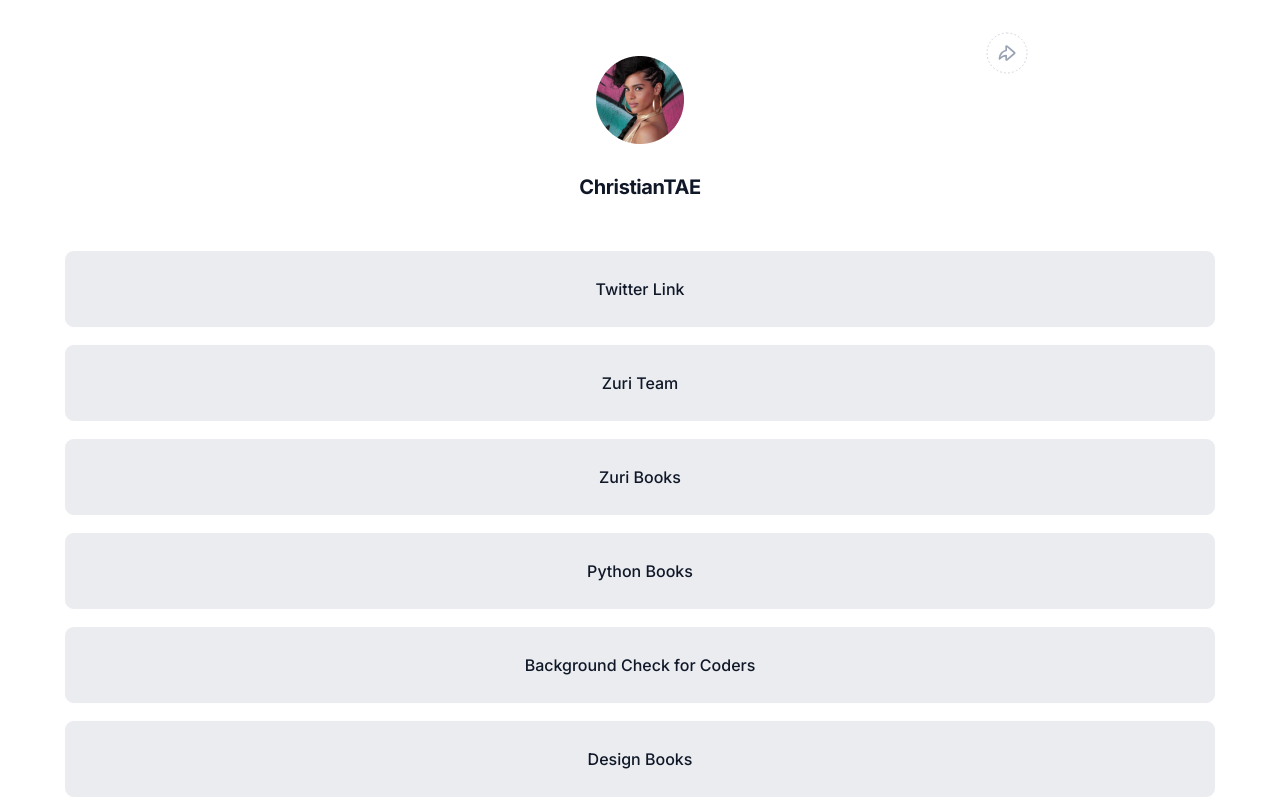
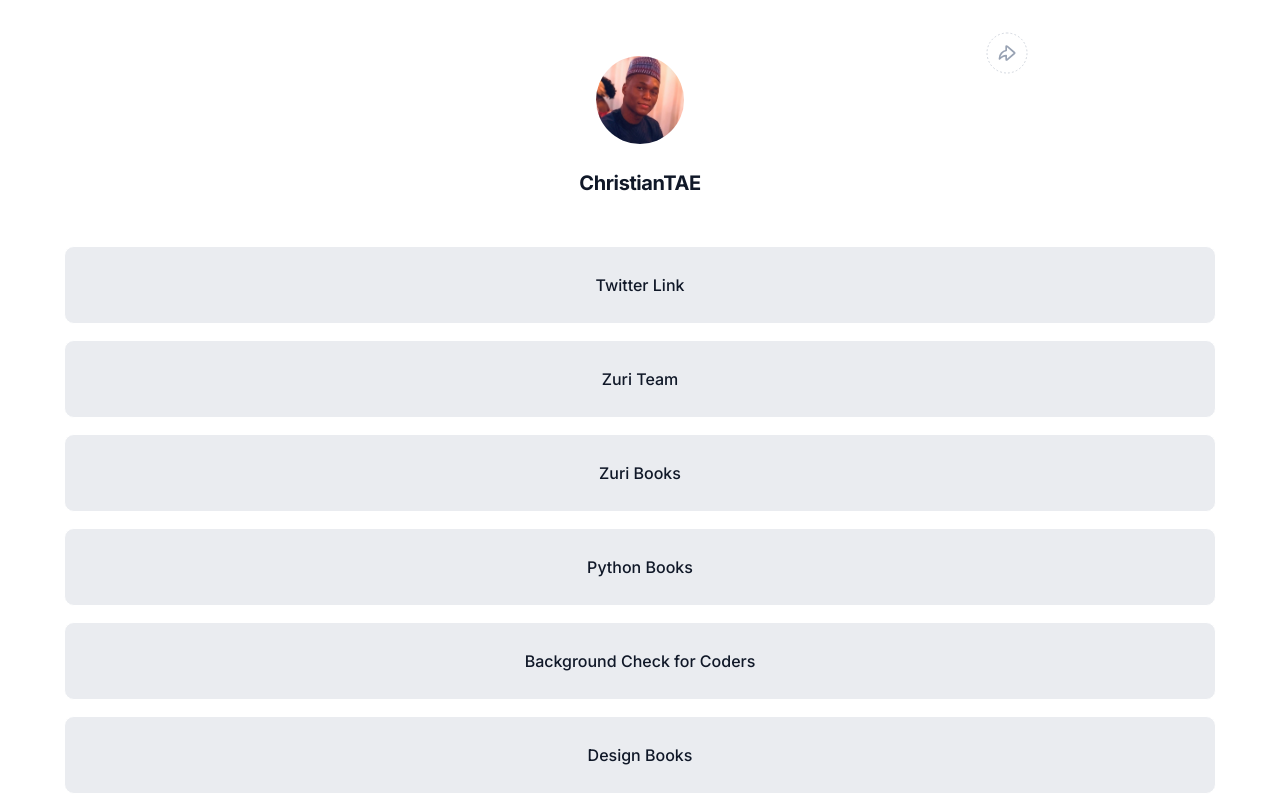
Before and after one commit to heytega/linkforest, a React (Create React App) app: page / in a window 1280 px wide. Shown: the top 800 px of the page. Built offline with nearby package versions, Linux system fonts and the light colour scheme.

Commit message:
modification: Improved on the build of the Profile image section

```diff
--- a/src/component_folder/header_folder/Header.css
+++ b/src/component_folder/header_folder/Header.css
@@ -24,6 +24,20 @@
     text-align: center;
     padding-top: 3.5rem;
     position: relative;
+}
+
+.profileImage-container {
+    height: 88px;
+    width: 88px;
+    border-radius: 50px;
+    margin: auto;
+}
+
+.profileImage-container img {
+    width: 100%;
+    height: 100%;
+    border-radius: 50px;
+    cursor: pointer;
 }
 
 .profile-section #twitter{
--- a/src/component_folder/header_folder/Header.js
+++ b/src/component_folder/header_folder/Header.js
@@ -1,6 +1,6 @@
 import React from "react";
 import "./Header.css";
-import Profile_img from "../../images/profile_img.png";
+import Profile_img from "../../images/profile_img.jpg";
 import Share_btn from "../../images/share_btn.svg";
 import Share_btn_mob from "../../images/share_btn_mob.svg";
 
@@ -13,7 +13,9 @@ const Header = ({ twitter, slack }) => {
       <button className="btn mob_btn">
         <img src={Share_btn_mob} alt="share avatar" />
       </button>
-      <img src={Profile_img} alt="profile display" id="profile__img" />
+      <div className="profileImage-container">
+        <img src={Profile_img} alt="profile display" id="profile__img" />
+      </div>
       <h1 id={twitter.id}>{twitter.username}</h1>
       <h1 id={slack.id}>{slack.username}</h1>
     </div>
```
Also changed, not shown: src/images/profile_img.jpg (added).
